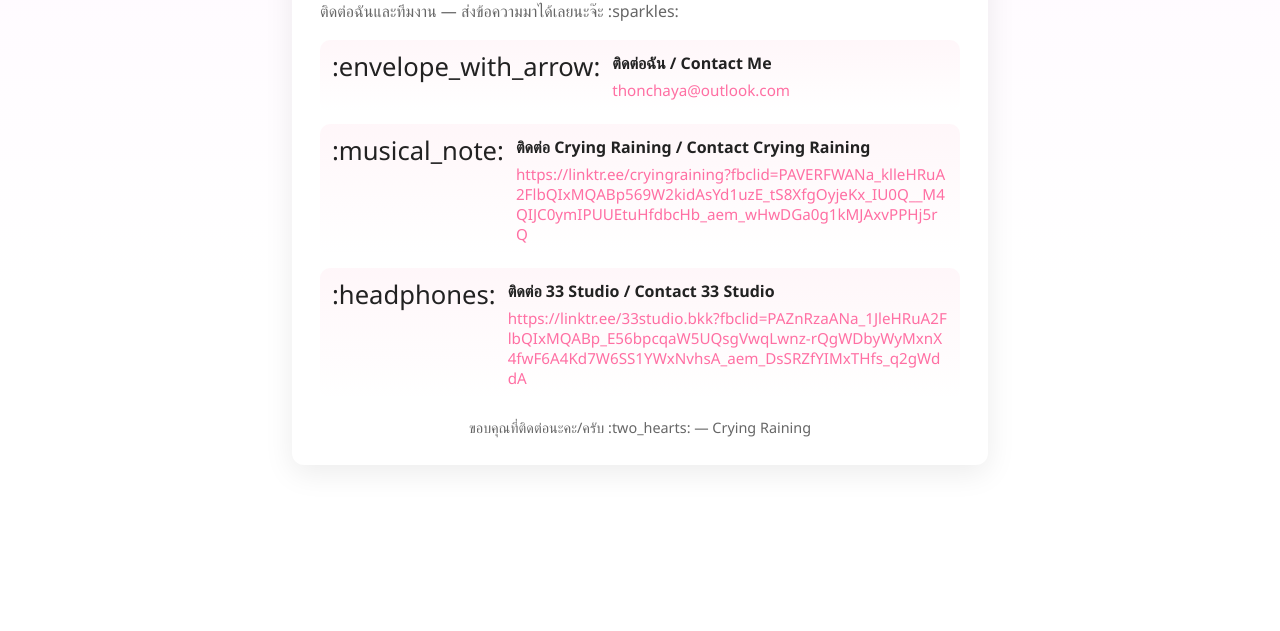
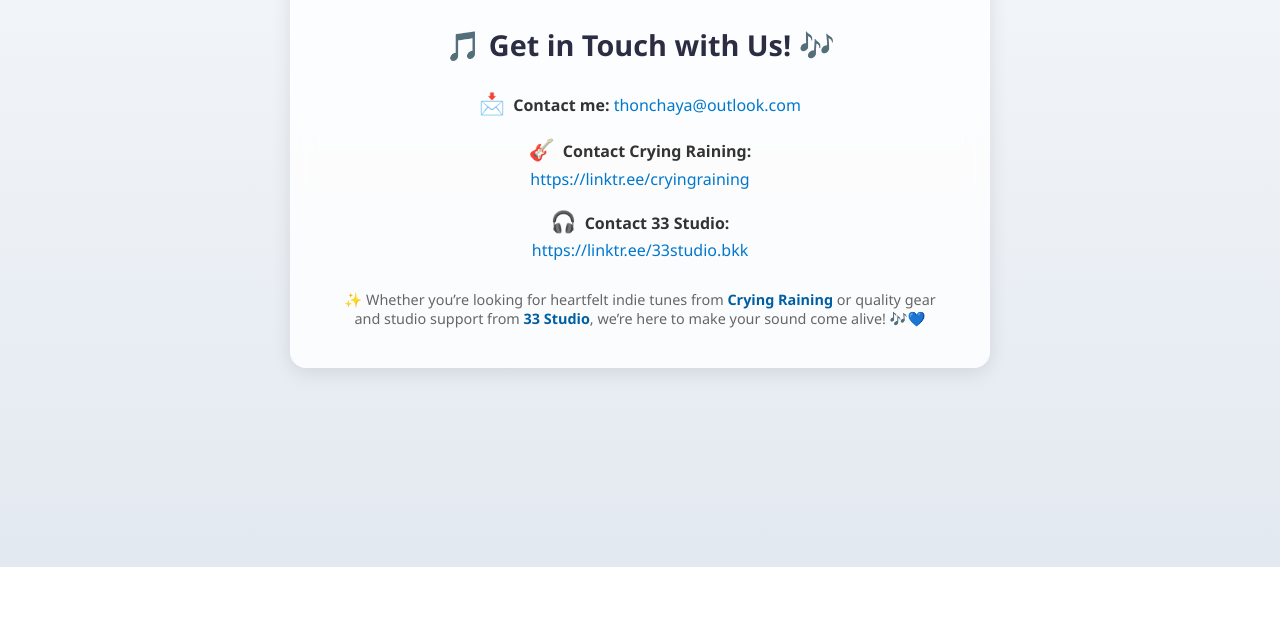
Before and after one commit to ThonchayaP/stupidterm, a plain HTML site: page index.html in a window 1280 px wide. Shown: the part 233-864 px from the top of the page. After the commit the page ends 800 px from the top, so only its background shows below. Drawn offline with Linux system fonts and the light colour scheme.

Commit message:
Update index.html

```diff
--- a/index.html
+++ b/index.html
@@ -1,113 +1,102 @@
-<!doctype html>
-<html lang="th">
+<!DOCTYPE html>
+<html lang="en">
 <head>
-  <meta charset="utf-8" />
-  <meta name="viewport" content="width=device-width,initial-scale=1" />
-  <title>Contact — Crying Raining & 33 Studio</title>
+  <meta charset="UTF-8" />
+  <meta name="viewport" content="width=device-width, initial-scale=1.0" />
+  <title>Contact | Crying Raining & 33 Studio</title>
   <style>
-    :root{
-      --bg:#fff8ff;
-      --card:#fff;
-      --accent:#ff6fa3;
-      --muted:#666;
-      --radius:12px;
-      font-family: "Segoe UI", Roboto, "Helvetica Neue", Arial, sans-serif;
+    body {
+      font-family: "Poppins", "Segoe UI", sans-serif;
+      background: linear-gradient(180deg, #f7f9fc, #e3e9f0);
+      color: #333;
+      margin: 0;
+      padding: 0;
+      display: flex;
+      justify-content: center;
+      align-items: center;
+      min-height: 100vh;
     }
-    body{
-      margin:0;
-      padding:32px;
-      background: linear-gradient(180deg,#fff8ff 0%, #fff 60%);
-      color:#222;
-      display:flex;
-      align-items:center;
-      justify-content:center;
-      min-height:100vh;
+    .container {
+      background: #ffffffcc;
+      backdrop-filter: blur(10px);
+      border-radius: 16px;
+      box-shadow: 0 4px 20px rgba(0, 0, 0, 0.1);
+      padding: 40px 50px;
+      max-width: 600px;
+      text-align: center;
+      animation: fadeIn 1s ease;
     }
-    .card{
-      width:100%;
-      max-width:640px;
-      background:var(--card);
-      border-radius:var(--radius);
-      box-shadow: 0 8px 30px rgba(0,0,0,0.08);
-      padding:28px;
+    h1 {
+      font-size: 1.8rem;
+      color: #2b2d42;
+      margin-bottom: 0.8em;
     }
-    h1{ margin:0 0 6px 0; font-size:1.5rem; }
-    p.lead{ margin:0 0 18px 0; color:var(--muted); }
-    .contact-list{ list-style:none; padding:0; margin:0; display:grid; gap:12px; }
-    .item{
-      display:flex;
-      gap:12px;
-      align-items:start;
-      padding:12px;
-      border-radius:10px;
-      background: linear-gradient(180deg, rgba(255,111,159,0.06), rgba(255,255,255,0));
-      transition: transform .12s ease;
+    p {
+      font-size: 1rem;
+      line-height: 1.6;
+      margin: 0.8em 0;
     }
-    .item:hover{ transform: translateY(-4px); }
-    .emoji{
-      font-size:1.6rem;
-      line-height:1;
-      margin-top:2px;
+    a {
+      color: #0077cc;
+      text-decoration: none;
+      transition: color 0.2s ease;
     }
-    .meta{
-      display:flex;
-      flex-direction:column;
+    a:hover {
+      color: #005fa3;
+      text-decoration: underline;
     }
-    a{
-      color:var(--accent);
-      text-decoration:none;
-      word-break:break-all;
+    .emoji {
+      font-size: 1.3rem;
+      margin-right: 4px;
     }
-    .small{ color:var(--muted); font-size:0.95rem; margin-top:6px; }
-    footer{ margin-top:18px; color:var(--muted); font-size:0.9rem; text-align:center; }
-    @media (max-width:420px){
-      body{ padding:18px; }
-      .card{ padding:18px; }
+    .highlight {
+      color: #005fa3;
+      font-weight: 600;
+    }
+    footer {
+      font-size: 0.9rem;
+      color: #666;
+      margin-top: 1.8em;
+    }
+    @keyframes fadeIn {
+      from {
+        opacity: 0;
+        transform: translateY(20px);
+      }
+      to {
+        opacity: 1;
+        transform: translateY(0);
+      }
     }
   </style>
 </head>
 <body>
-  <main class="card" role="main" aria-labelledby="title">
-    <header>
-      <h1 id="title">ติดต่อ / Contact :love_letter:</h1>
-      <p class="lead">ติดต่อฉันและทีมงาน — ส่งข้อความมาได้เลยนะจ๊ะ :sparkles:</p>
-    </header>
-    <ul class="contact-list" role="list">
-      <li class="item" role="listitem">
-        <div class="emoji">:envelope_with_arrow:</div>
-        <div class="meta">
-          <strong>ติดต่อฉัน / Contact Me</strong>
-          <div class="small">
-            <a href="mailto:thonchaya@outlook.com">thonchaya@outlook.com</a>
-          </div>
-        </div>
-      </li>
-      <li class="item" role="listitem">
-        <div class="emoji">:musical_note:</div>
-        <div class="meta">
-          <strong>ติดต่อ Crying Raining / Contact Crying Raining</strong>
-          <div class="small">
-            <a href="https://linktr.ee/cryingraining?fbclid=PAVERFWANa_klleHRuA2FlbQIxMQABp569W2kidAsYd1uzE_tS8XfgOyjeKx_IU0Q__M4QIJC0ymIPUUEtuHfdbcHb_aem_wHwDGa0g1kMJAxvPPHj5rQ" target="_blank" rel="noopener noreferrer">
-              https://linktr.ee/cryingraining?fbclid=PAVERFWANa_klleHRuA2FlbQIxMQABp569W2kidAsYd1uzE_tS8XfgOyjeKx_IU0Q__M4QIJC0ymIPUUEtuHfdbcHb_aem_wHwDGa0g1kMJAxvPPHj5rQ
-            </a>
-          </div>
-        </div>
-      </li>
-      <li class="item" role="listitem">
-        <div class="emoji">:headphones:</div>
-        <div class="meta">
-          <strong>ติดต่อ 33 Studio / Contact 33 Studio</strong>
-          <div class="small">
-            <a href="https://linktr.ee/33studio.bkk?fbclid=PAZnRzaANa_1JleHRuA2FlbQIxMQABp_E56bpcqaW5UQsgVwqLwnz-rQgWDbyWyMxnX4fwF6A4Kd7W6SS1YWxNvhsA_aem_DsSRZfYIMxTHfs_q2gWddA" target="_blank" rel="noopener noreferrer">
-              https://linktr.ee/33studio.bkk?fbclid=PAZnRzaANa_1JleHRuA2FlbQIxMQABp_E56bpcqaW5UQsgVwqLwnz-rQgWDbyWyMxnX4fwF6A4Kd7W6SS1YWxNvhsA_aem_DsSRZfYIMxTHfs_q2gWddA
-            </a>
-          </div>
-        </div>
-      </li>
-    </ul>
+  <div class="container">
+    <h1>🎵 Get in Touch with Us! 🎶</h1>
+
+    <p>
+      <span class="emoji">📩</span>
+      <strong>Contact me:</strong>
+      <a href="mailto:thonchaya@outlook.com">thonchaya@outlook.com</a>
+    </p>
+
+    <p>
+      <span class="emoji">🎸</span>
+      <strong>Contact Crying Raining:</strong><br />
+      <a href="https://linktr.ee/cryingraining" target="_blank">https://linktr.ee/cryingraining</a>
+    </p>
+
+    <p>
+      <span class="emoji">🎧</span>
+      <strong>Contact 33 Studio:</strong><br />
+      <a href="https://linktr.ee/33studio.bkk" target="_blank">https://linktr.ee/33studio.bkk</a>
+    </p>
+
     <footer>
-      ขอบคุณที่ติดต่อนะคะ/ครับ :two_hearts: — Crying Raining
+      ✨ Whether you’re looking for heartfelt indie tunes from
+      <span class="highlight">Crying Raining</span> or quality gear and studio support from
+      <span class="highlight">33 Studio</span>, we’re here to make your sound come alive! 🎶💙
     </footer>
-  </main>
+  </div>
 </body>
 </html>
```
